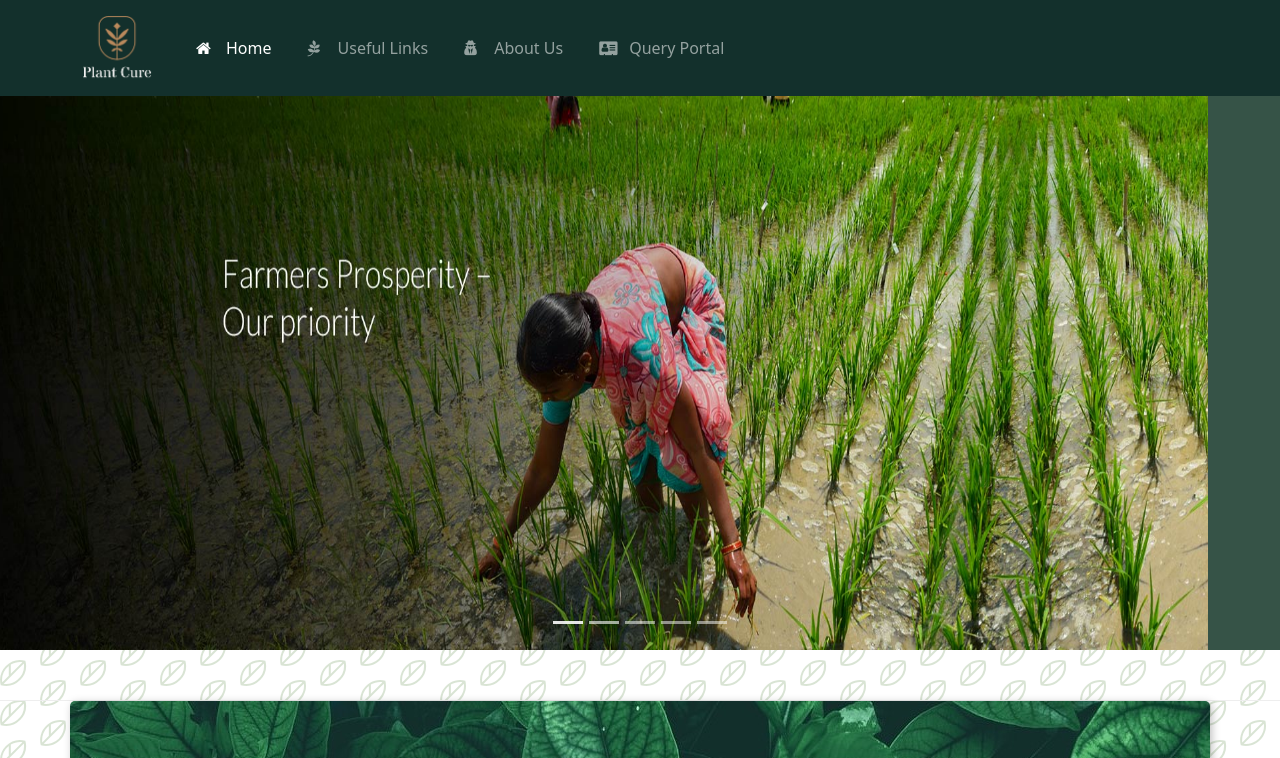
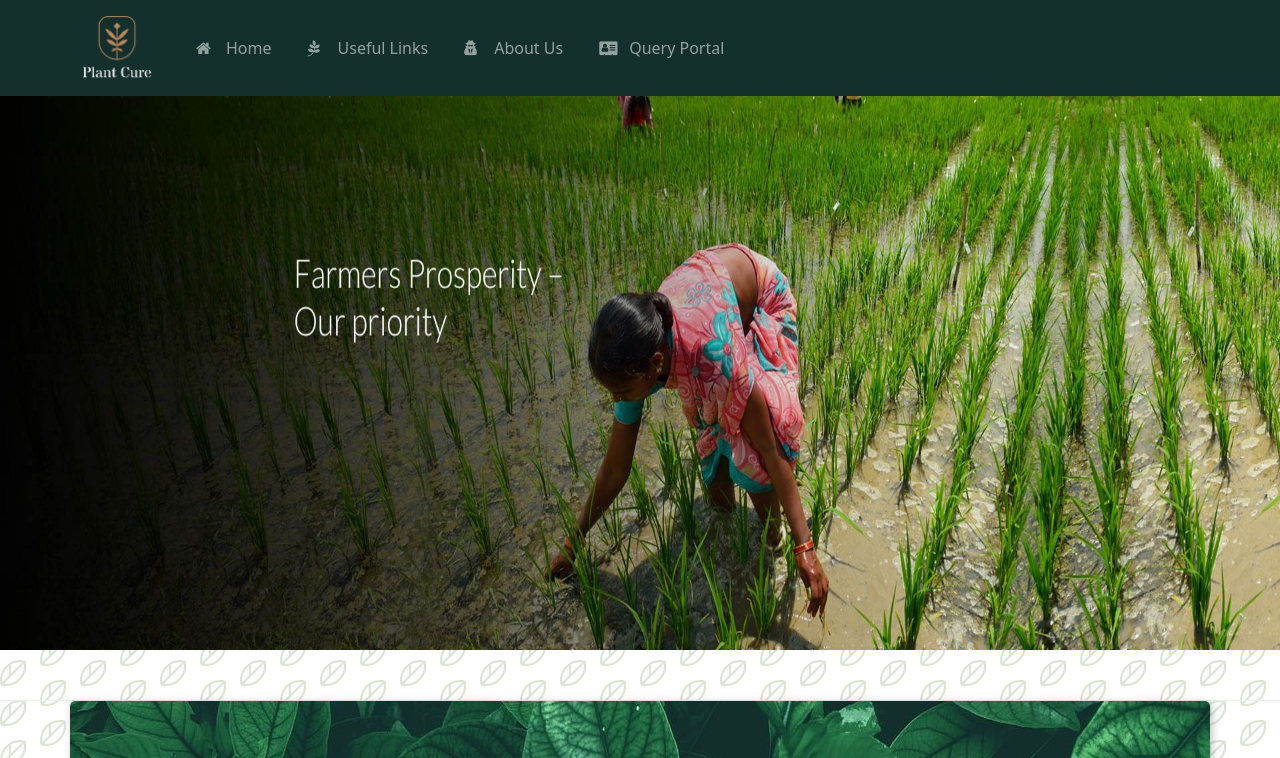
Before and after one commit to plantcure/plantcure, a website: page index.html in a window 1280 px wide. Shown: the top 758 px of the page. Drawn offline with nearby package versions, Linux system fonts and the light colour scheme; files whose address does not match are found by name.

Commit message:
Update index.html

```diff
--- a/index.html
+++ b/index.html
@@ -7,8 +7,7 @@
     <meta name="viewport" content="width=device-width, initial-scale=1, shrink-to-fit=no">
 
     <!-- Bootstrap CSS -->
-    <link rel="stylesheet" href="https://stackpath.bootstrapcdn.com/bootstrap/4.5.2/css/bootstrap.min.css"
-        integrity="sha384-JcKb8q3iqJ61gNV9KGb8thSsNjpSL0n8PARn9HuZOnIxN0hoP+VmmDGMN5t9UJ0Z" crossorigin="anonymous">
+    <link href="https://cdn.jsdelivr.net/npm/bootstrap@5.0.0-beta2/dist/css/bootstrap.min.css" rel="stylesheet" integrity="sha384-BmbxuPwQa2lc/FVzBcNJ7UAyJxM6wuqIj61tLrc4wSX0szH/Ev+nYRRuWlolflfl" crossorigin="anonymous">
     <!--Our css file-->
     <link rel="stylesheet" href="style1.css">
     <title>Plant Cure</title>
```
